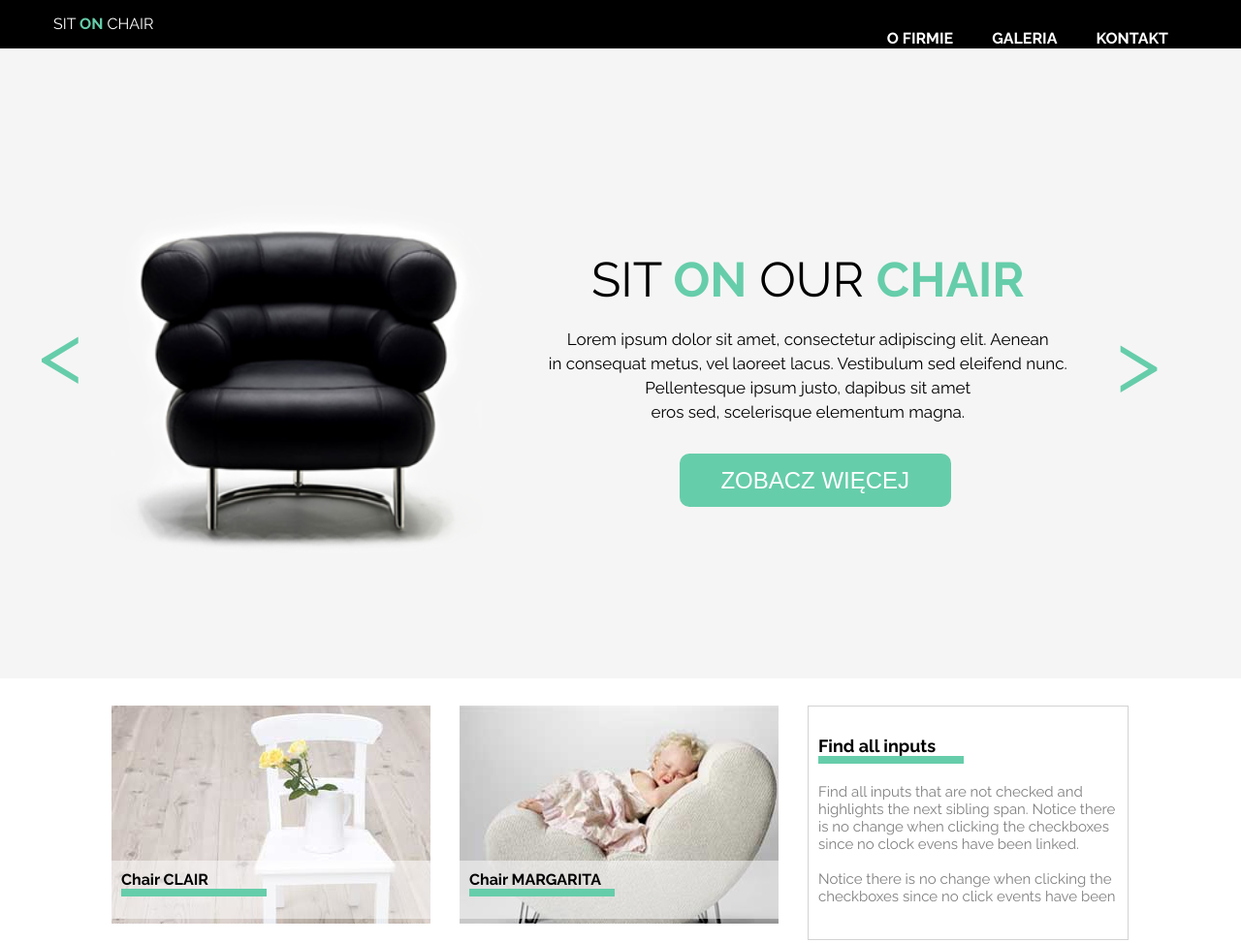
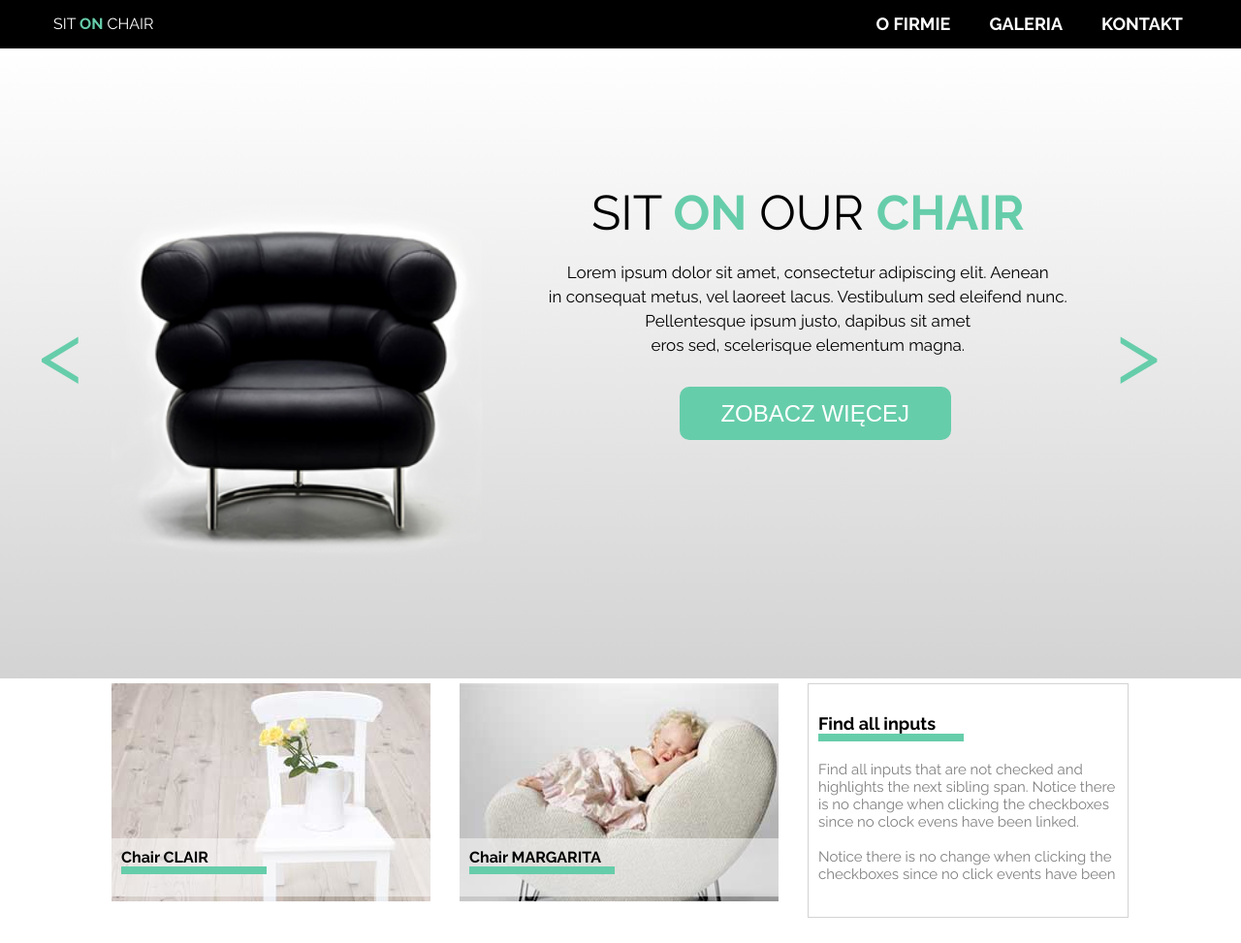
Before and after one commit to Leynileg/Sit-On-Chair, a plain HTML site: page index.html in a window 1280 px wide. Shown: the top 973 px of the page at 97% size. Drawn offline with Linux system fonts and the light colour scheme.

Commit message:
fixed header

```diff
--- a/css/style.css
+++ b/css/style.css
@@ -36,27 +36,45 @@ header {
    float: left;
 }
 
-header ol {
+ ol {
    color: white;
-   list-style: none;
+   list-style-type: none;
+   font-size: 18px;
+   height: 35px;
+   line-height: 200%;
    display: inline-block;
    float: right;
-   padding: 20px 15px;
+    text-align: center;
+
 }
 
 ol > li {
    float: left;
    list-style: none;
-   padding: 15px 10px;
-   font-weight: 600;
+   font-weight: 700;
+   padding: 7px 20px;
+   display: block;
 
 
 }
 
+ol > li > ul {
+   list-style-type: none;
+   display: none;
+   margin-top: 12px;
+}
 
-ol#header_list li {
-   list-style: none;
-   padding: 10px 20px;
+ol >li:hover > ul {
+   display: block;
+}
+
+ul > li {
+   background-color: black;
+   position: relative;
+   font-size: 18px;
+   padding: 2px 10px;
+
+
 }
 
 /* First selector */
@@ -64,7 +82,7 @@ ol#header_list li {
 #first_section {
    height: 650px;
    width: 100%;
-   background-color: whitesmoke;
+   background: linear-gradient(white, lightgray);
 }
 
 .switch_left {
@@ -93,7 +111,7 @@ ol#header_list li {
 h1 {
    font-size: 50px;
    text-align: center;
-   padding: 200px 0 20px 0;
+   padding: 160px 0 20px 0;
    font-weight: 400;
 }
 
@@ -121,7 +139,7 @@ h1 {
    display: inline-block;
    color: mediumaquamarine;
    font-size: 90px;
-   margin-top: 240px;
+   margin-top: 260px;
    margin-bottom: 260px;
    margin-left: 50px;
 }
--- a/index.html
+++ b/index.html
@@ -12,18 +12,19 @@
       <header>
         <div class="row">
          <p id="header_logo">SIT <span class="blue_text">ON</span> CHAIR</p>
-         <ol id="header_list">
-            <li>
-               O FIRMIE
-               <!-- <ul>
+         <nav>
+            <ol>
+               <li>O FIRMIE
+                   <ul>
                      <li>Aktualności</li>
                      <li>Nasz team</li>
                      <li>Historia</li>
-               </ul> -->
+                  </ul>
                </li>
                <li>GALERIA</li>
                <li>KONTAKT</li>
             </ol>
+         </nav>
         </div>
       </header>
    </section>
```
Lines whose indentation alone changed are shown as unchanged.
